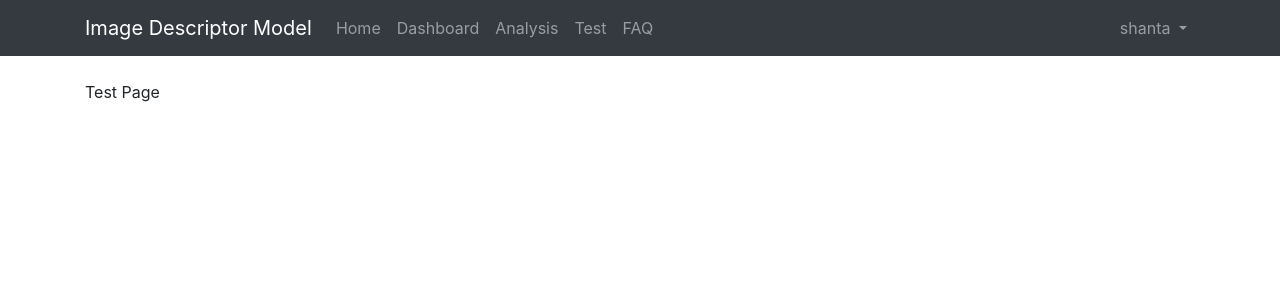
After one commit to Sbk3824/ImageDescriptionModel, a Django app: page /test/ in a window 1280 px wide. The commit adds this page. Shown: the top 300 px of the page. Run offline with Django 3.2, Linux system fonts and the light colour scheme; a user stored in the database is signed in; some libraries are stand-ins or nearby versions.

Commit message:
added code

```diff
--- a/mysite/core/views.py
+++ b/mysite/core/views.py
@@ -33,6 +33,10 @@ def profile(request):
 def dashboard(request):
     return render(request, 'dashboard.html')
 
+@login_required
+def test(request):
+    return render(request, 'test.html')
+
 def faq(request):
     return render(request, 'faq.html')
 
--- a/mysite/settings.py
+++ b/mysite/settings.py
@@ -41,6 +41,8 @@ INSTALLED_APPS = [
     'crispy_forms',
 
     'mysite.core',
+
+    'jet_django',
 
     'dashing',
 ]
--- a/mysite/templates/base.html
+++ b/mysite/templates/base.html
@@ -40,6 +40,9 @@
               <a class="nav-link" href="{% url 'analysis' %}">Analysis</a>
             </li>
             <li class="nav-item">
+              <a class="nav-link" href="{% url 'test' %}">Test</a>
+            </li>
+            <li class="nav-item">
               <a class="nav-link" href="{% url 'faq' %}">FAQ</a>
             </li>
           {% endif %}
--- /dev/null
+++ b/mysite/templates/test.html
@@ -0,0 +1,15 @@
+{% extends 'base.html' %}
+
+{% load static %}
+
+{% block breadcrumb %}
+  <li class="breadcrumb-item active">Home</li>
+{% endblock %}
+
+{% block content %}
+
+
+<div container>
+  Test Page
+</div>
+{% endblock %}
--- a/mysite/urls.py
+++ b/mysite/urls.py
@@ -1,5 +1,6 @@
 from django.contrib import admin
 from django.urls import path, include
+from jet_django.urls import jet_urls
 
 from mysite.core import views
 
@@ -9,9 +10,11 @@ urlpatterns = [
     path('', views.home, name='home'),
     path('signup/', views.signup, name='signup'),
     path('dashboard/', views.dashboard, name='dashboard'),
+    path('test/', views.test, name='test'),
     path('analysis/', views.analysis.as_view(), name='analysis'),
     path('accounts/', include('django.contrib.auth.urls')),
     path('profile/', views.profile, name='profile'),
     path('faq/',views.faq, name='faq'),
     path('admin/', admin.site.urls),
+    path('jet_api/', include(jet_urls)),
 ]
```
Also changed, not shown: requirements.txt (+7 -0 lines), db.sqlite3, 1 other file.
